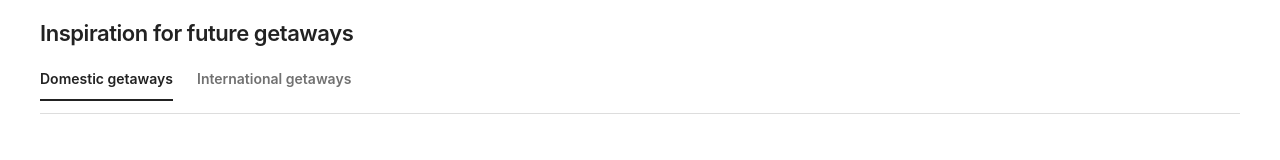
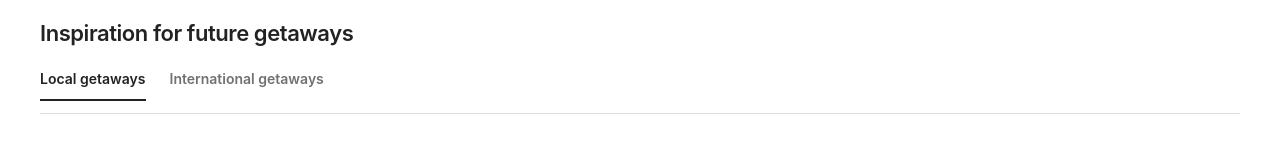
Before and after one commit to naledimathebula/capstone-genius, a React (Vite) app in the folder frontend/: page / in a window 1280 px wide. Shown: the part 1678-1838 px from the top of the page. Built offline with nearby package versions, Linux system fonts and the light colour scheme; no server answers.

Commit message:
local getways

```diff
--- a/frontend/src/pages/Home.jsx
+++ b/frontend/src/pages/Home.jsx
@@ -74,7 +74,7 @@ export default function Home() {
       <section className="future-getaways">
         <h2>Inspiration for future getaways</h2>
         <div className="getaways-tabs">
-          <span className="tab active">Domestic getaways</span>
+          <span className="tab active">Local getaways</span>
           <span className="tab">International getaways</span>
         </div>
       </section>
```
